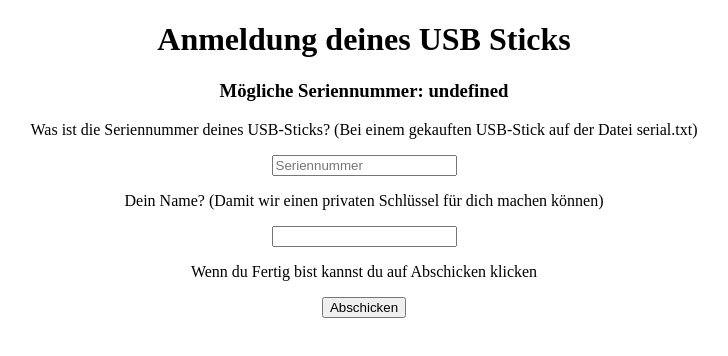
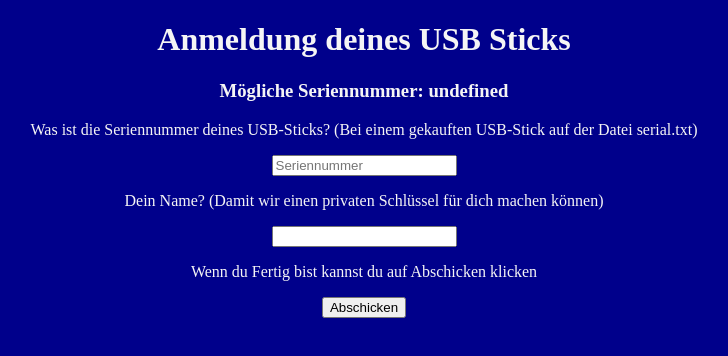
Before and after one commit to Elija-K/USB-Env, a plain HTML site: page docs/index.html in a window 1280 px wide. Both pictures are taken after a click on the button "Abschicken". Shown: the whole page, without its empty margins (276-1004 px from the left). Drawn offline with Linux system fonts and the light colour scheme; no server answers.

Commit message:
YES IT WORKS (For the Website)

```diff
--- a/docs/default.css
+++ b/docs/default.css
@@ -1,3 +1,5 @@
 body {
     text-align: center;
+    background-color: darkblue;
+    color: whitesmoke;
 }
--- a/docs/index.html
+++ b/docs/index.html
@@ -18,12 +18,36 @@
 </body>
 </html>
 <script>
-    let url = document.URL
-    let urlarray = url.split("?")
-    let serialnumber = urlarray[1]
-    document.getElementById("posserialnum").innerHTML = "Mögliche Seriennummer: " + serialnumber
+    let url = document.URL;
+    let urlarray = url.split("?");
+    let serialnumber = urlarray[1];
+    document.getElementById("posserialnum").innerHTML = "Mögliche Seriennummer: " + serialnumber;
 
     function submit() {
-        serial = document.getElementById
+        serial = document.getElementById("serialnum").value;
+        name = document.getElementById("name").value;
+        data = serial + name
+        console.log("Serial: " + serial);
+        console.log("Name: " + name);
+        console.log("Data for Chksm: " + data);
+        // Checksum
+        var xhttp = new XMLHttpRequest();
+        xhttp.onreadystatechange = function() {
+            if (this.readyState == 4 && this.status == 200) {
+                console.log("Request: " + xhttp.responseText);
+                window.checksumraw = xhttp.responseText;
+            }
+        };
+    let geturl = "https://api.hashify.net/hash/md5/hex?value=" + data;
+    xhttp.open("GET", geturl, true);
+    xhttp.send();
+    setTimeout(() => {
+        let checksumjson =  JSON.parse(window.checksumraw);
+        let checksum = checksumjson["Digest"];
+        console.log("Checksum: " + checksum);
+        let gotourl = "http://127.0.0.1:5000/?" + checksum + "?" + name + "?" + serial;
+        console.log("Redirect URL: " + gotourl);
+        window.location.href = gotourl;
+    }, 1000);
     }
 </script>
```
